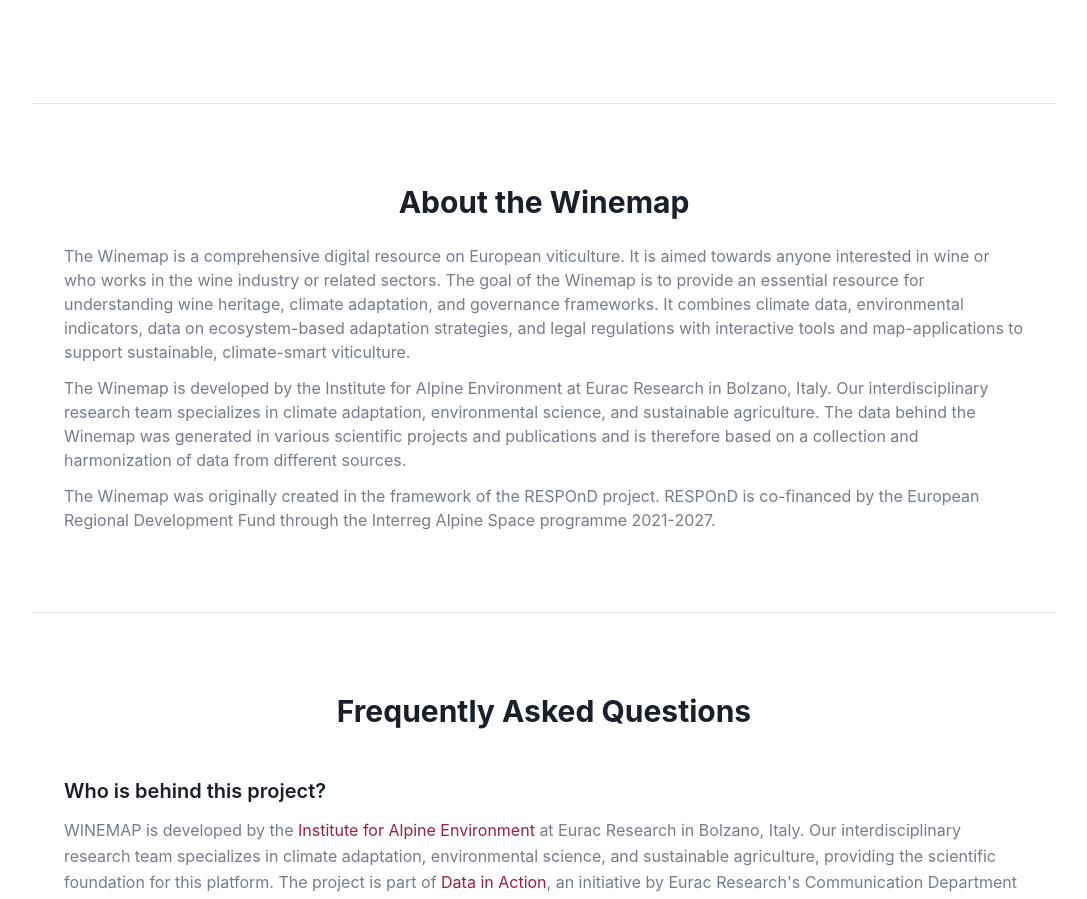
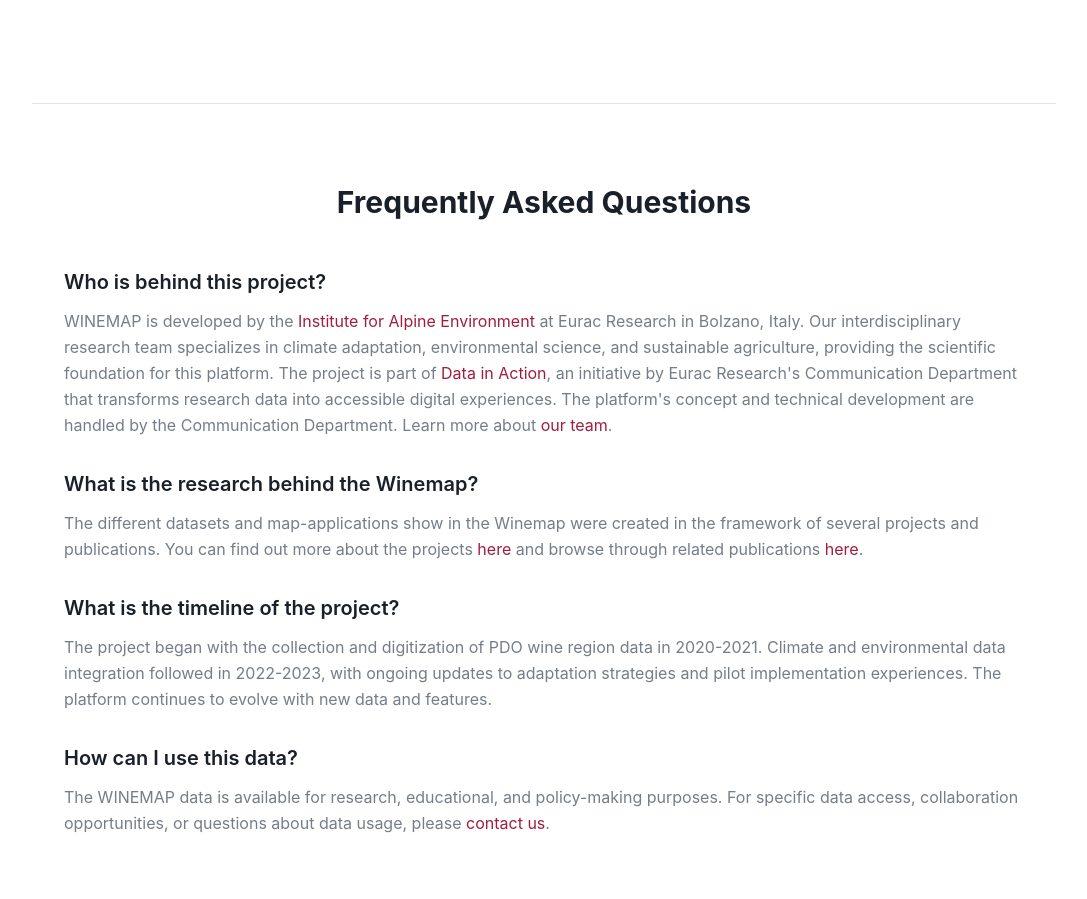
Before and after one commit to Eurac-Research/winemap, a Next.js app: page / in a window 1280 px wide. Shown: the part 2969-3868 px from the top of the page, without its empty margins (96-1183 px from the left). Built offline with nearby package versions, Linux system fonts and the light colour scheme.

Commit message:
remove obsolete about section

```diff
--- a/src/app/page.tsx
+++ b/src/app/page.tsx
@@ -178,14 +178,6 @@ export default function HomePage() {
             </div>
           </section>
 
-          {/* About Section */}
-          <section className="mx-auto max-w-5xl border-t border-[color:var(--border-soft)] px-4 py-20 sm:px-6 lg:px-8">
-            <div className="text-center">
-              <h2 className="text-3xl font-bold mb-6 text-[color:var(--text-strong)]">About the Winemap</h2>
-            </div>
-            <WinemapDescription className="mt-3 text-[color:var(--text-muted)]"/>
-          </section>
-
           {/* FAQ Section */}
           <section className="mx-auto max-w-5xl border-t border-[color:var(--border-soft)] px-4 py-20 sm:px-6 lg:px-8">
             <div>
```
